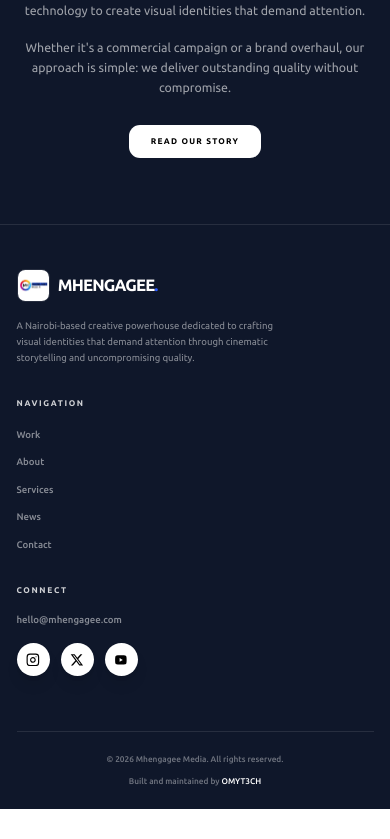
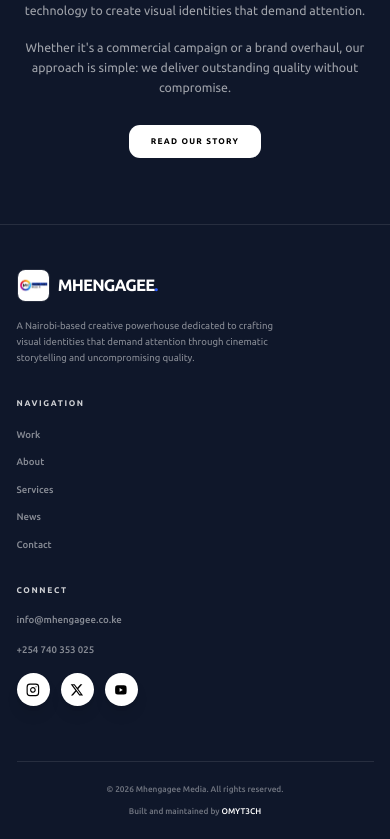
Before and after one commit to Omillo-Charles/mhengagee, a Next.js app: page / in a window 390 px wide. Shown: the part 1553-2392 px from the top of the page. Before the commit the page ends 2362 px from the top, so only its background shows below. Built offline with nearby package versions, Linux system fonts and the light colour scheme.

Commit message:
feat: update contact email and add phone number to footer

```diff
--- a/components/Footer.tsx
+++ b/components/Footer.tsx
@@ -70,8 +70,11 @@ export default function Footer() {
           <div>
             <h4 className="mb-6 text-xs font-bold tracking-[0.2em] text-white/80 uppercase">Connect</h4>
             <div className="flex flex-col gap-6">
-              <a href="mailto:hello@mhengagee.com" className="text-sm font-medium text-white/50 transition-colors hover:text-white">
-                hello@mhengagee.com
+              <a href="mailto:info@mhengagee.co.ke" className="text-sm font-medium text-white/50 transition-colors hover:text-white">
+                info@mhengagee.co.ke
+              </a>
+              <a href="tel:+254740353025" className="text-sm font-medium text-white/50 transition-colors hover:text-white">
+                +254 740 353 025
               </a>
               <div className="flex items-center gap-4">
                 <a
```
